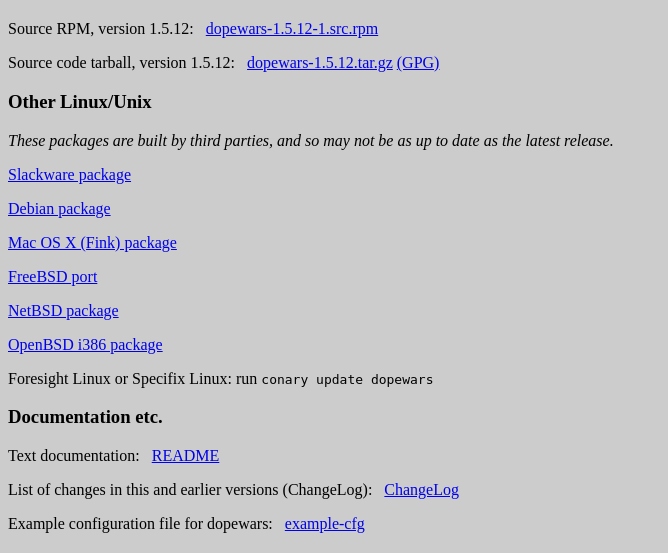
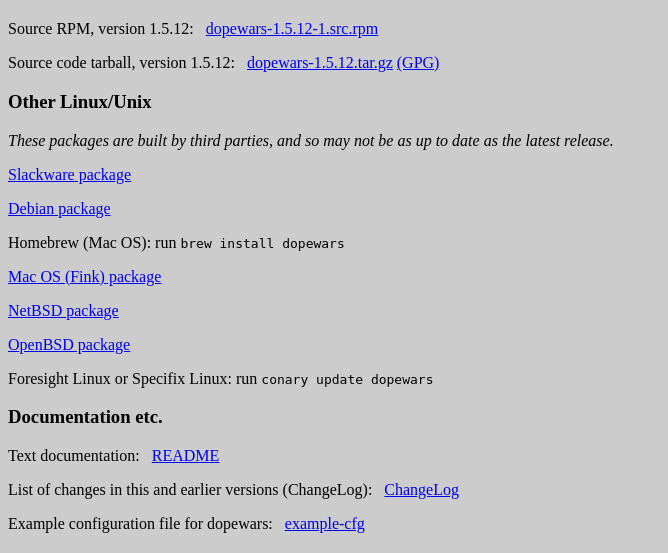
Before and after one commit to benmwebb/dopewars-website, a PHP site: page /download.php in a window 1280 px wide. Shown: the part 448-1001 px from the top of the page, without its empty margins (0-668 px from the left). Run offline with PHP 8.4, Linux system fonts and the light colour scheme; data that the repository does not hold is empty.

Commit message:
Update links to 3rd party packages

```diff
--- a/download.php
+++ b/download.php
@@ -67,22 +67,24 @@ as the latest release.</i></p>
 <!-- <p><a href="http://lis.snv.jussieu.fr/~rousse/linux/plf/">Mandrake
 package</a></p> -->
 
-<p><a href="http://packages.debian.org/unstable/games/dopewars.html">Debian
+<p><a href="https://packages.debian.org/buster/dopewars">Debian
 package</a></p>
 
-<p><a href="http://pdb.finkproject.org/pdb/package.php/dopewars">Mac OS X
+<p>Homebrew (Mac OS): run <tt>brew install dopewars</tt></p>
+
+<p><a href="http://pdb.finkproject.org/pdb/package.php/dopewars">Mac OS
 (Fink) package</a></p>
 
 <!--
 <p><a href="http://www.lindows.com/products_details/product_1310.html">Lindows
 Click-N-Run package</a></p> -->
 
-<p><a href="http://www.freebsd.org/cgi/url.cgi?ports/games/dopewars/pkg-descr">
-FreeBSD port</a></p>
+<!-- <p><a href="http://www.freebsd.org/cgi/url.cgi?ports/games/dopewars/pkg-descr">
+FreeBSD port</a></p> -->
 
-<p><a href="ftp://ftp.netbsd.org/pub/NetBSD/packages/pkgsrc/games/dopewars/README.html">NetBSD package</a></p>
+<p><a href="https://pkgsrc.se/games/dopewars">NetBSD package</a></p>
 
-<p><a href="http://www.openbsd.org/3.6_packages/i386/dopewars-1.5.7p2.tgz-long.html">OpenBSD i386 package</a></p>
+<p><a href="https://openports.se/games/dopewars">OpenBSD package</a></p>
 
 <p>Foresight Linux or Specifix Linux: run <tt>conary update dopewars</tt></p>
 
```
